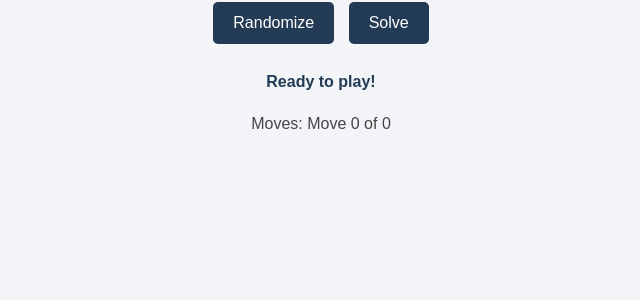
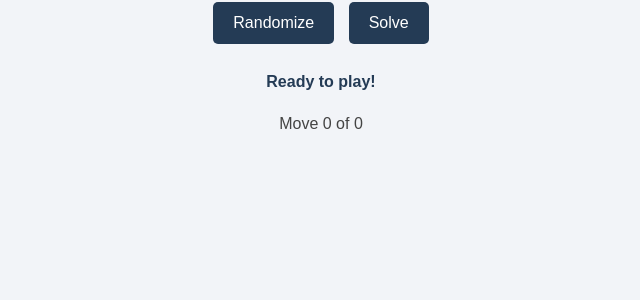
Before and after one commit to jenilkumar1301/CSCI355-8-Puzzle, a Flask app: page / in a window 1280 px wide. Shown: the part 464-764 px from the top of the page, without its empty margins (319-959 px from the left). Run offline with Flask 3, Linux system fonts and the light colour scheme.

Commit message:
fixed some code error

```diff
--- a/templates/index.html
+++ b/templates/index.html
@@ -28,7 +28,7 @@
 
         <p id="status">Click Randomize to start.</p>
 
-        <p>Moves: <span id="moveCount">0</span></p>
+        <p><span id="moveCount">Move 0 of 0</span></p>
     </div>
 
 </body>
```
